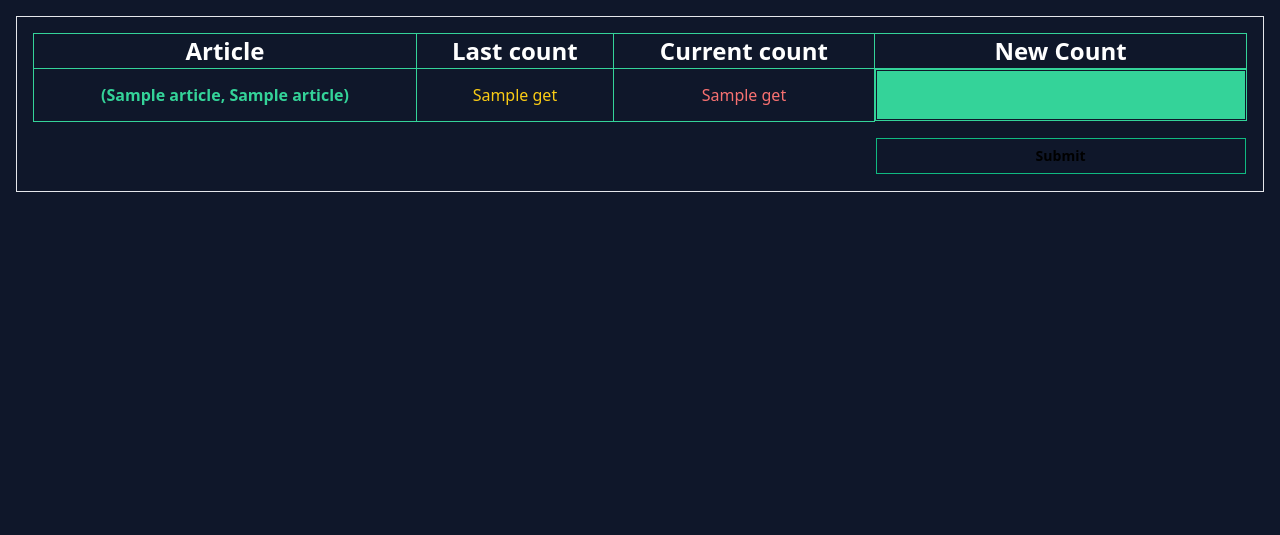
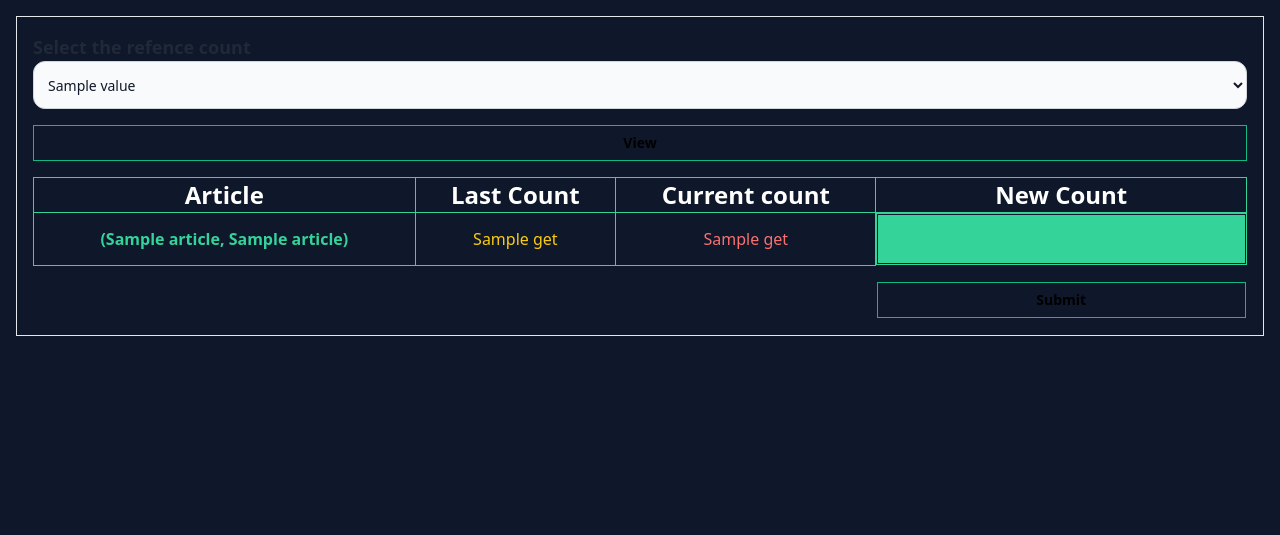
Before and after one commit to thawancomt/Sistem-Store, a Flask app: template System/templates/store/stock_page.html in a window 1280 px wide. Shown: the part 48-583 px from the top of the page. Run offline with Flask 3, Linux system fonts and the light colour scheme; the template is opened without the code that fills it: most values are stand-ins (such as "Sample title", 1, 10 or a date in 2020).

Commit message:
Introduce the new way to choose the reference stock to view on the stock page

```diff
--- a/System/app.py
+++ b/System/app.py
@@ -410,8 +410,13 @@ def stock(store_to_show, date = 'last', reference = 'reference'):
     context['articles'] = StockArticles().get_all_articles()
     context['store_stock'] = StoreStock().get_store_stock(store_to_show, date=date)
     context['reference_count'] = StoreStock().get_store_stock(store_to_show, date=reference)
+    context['count_dates'] = StoreStock().get_stocks_dates(store_to_show)
 
     if request.method == 'POST':
+        if 'reference_count' in request.form.to_dict().keys():
+            reference = request.form.get('reference_count')
+            return redirect(f'/stock/{store_to_show}/{reference}/last')
+
         stock_count = request.form.to_dict()
 
         if 'date' in stock_count.keys():
--- a/System/static/output.css
+++ b/System/static/output.css
@@ -1382,6 +1382,16 @@ video {
   background-color: rgb(16 185 129 / var(--tw-bg-opacity));
 }
 
+.hover\:bg-slate-400:hover {
+  --tw-bg-opacity: 1;
+  background-color: rgb(148 163 184 / var(--tw-bg-opacity));
+}
+
+.hover\:bg-slate-200:hover {
+  --tw-bg-opacity: 1;
+  background-color: rgb(226 232 240 / var(--tw-bg-opacity));
+}
+
 .hover\:text-emerald-800:hover {
   --tw-text-opacity: 1;
   color: rgb(6 95 70 / var(--tw-text-opacity));
--- a/System/templates/store/stock_page.html
+++ b/System/templates/store/stock_page.html
@@ -1,18 +1,27 @@
 {% extends "base.html" %}
 
 {% block content %}
-    <div class="flex m-4 border">
+    <div class="flex-col m-4 border">
         {% if context.articles %}
-        <form action="" class="m-4 w-full" method="POST">
+        <form action="" method="post" class="m-4">
+            <label for="reference_count" class="sub-title-primary"> Select the refence count</label>
+            <select name="reference_count" id="" class="form-control-1">
+                {% for date, value in context.count_dates.items() %}
+                    <option value="{{date}}">{{value}}</option>
+                {% endfor %}
+            </select>
+            <button type="submit" class="btn-primary">View</button>
+        </form>
+        <form action="" class="m-4 " method="POST">
             <table class="w-full">
                 <tr class="*:border *:border-emerald-400 *:text-2xl *:text-white">
                     <th>Article</th>
-                    <th>Last count</th>
+                    <th>Last Count</th>
                     <th>Current count</th>
                     <th>New Count</th>
                 </tr>
                 {% for article in context.articles %}
-                    <tr class="*:border *:border-emerald-400 *:text-center">
+                    <tr class="*:border *:border-emerald-400 *:text-center hover:bg-slate-200">
                         <td class="text-emerald-400 font-bold">{{article}}</td>
                         <td class="text-yellow-400">{{context.reference_count.get(article, 0)}}</td>
                         <td class="text-red-400">{{context.store_stock.get(article, 0)}}</td>
```
Also changed, not shown: System/__init__.py (added, +9 -0 lines), System/models/stock.py (+27 -9 lines).
